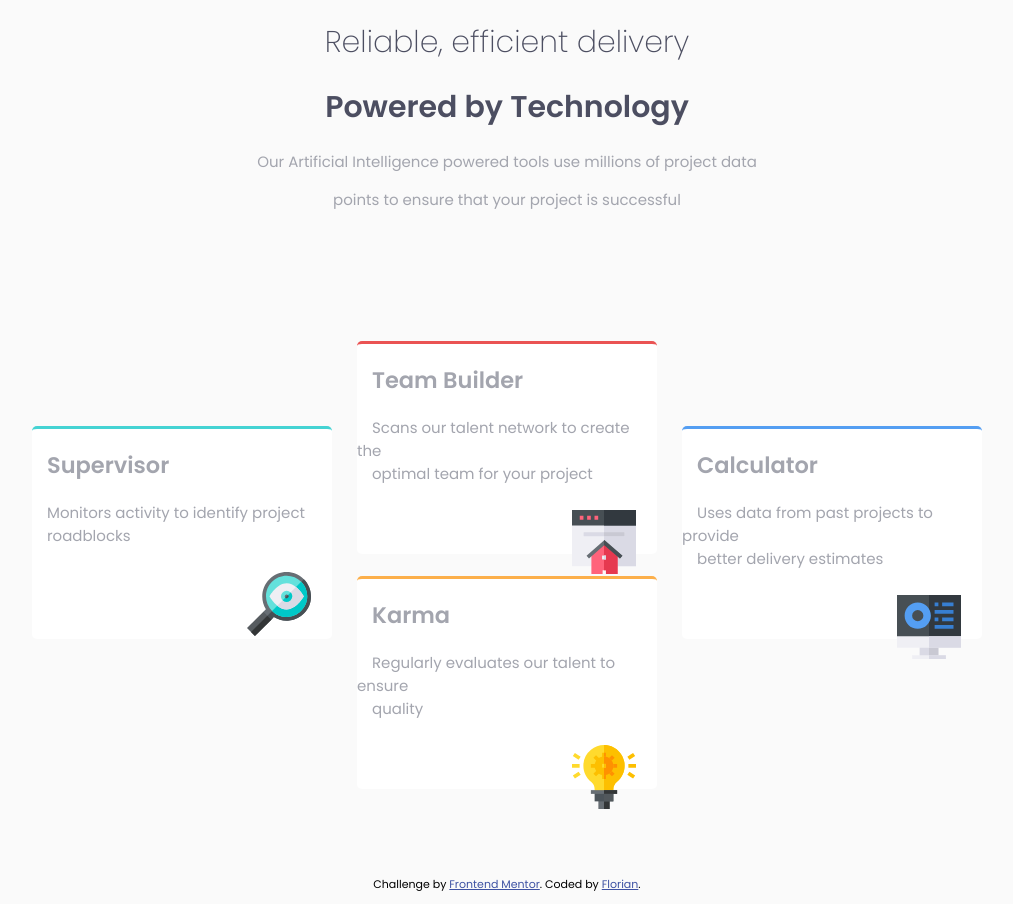
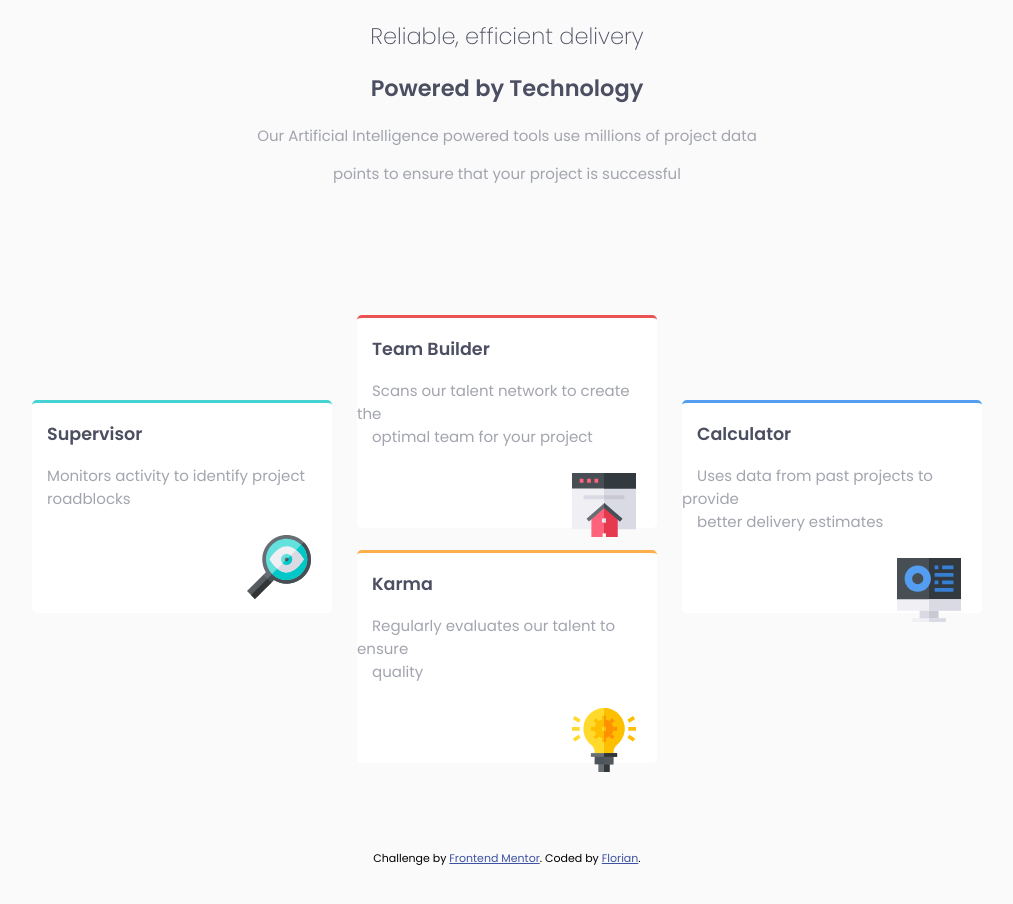
Before and after one commit to Rolfy229/Four-card-feature-section-Challenge, a plain HTML site: page index.html in a window 1280 px wide. Shown: the whole page, without its empty margins (133-1146 px from the left). After the commit the page ends 878 px from the top, so only its background shows below. Drawn offline with Linux system fonts and the light colour scheme.

Commit message:
Update index.html

```diff
--- a/index.html
+++ b/index.html
@@ -14,8 +14,8 @@
 
 <body>
   <header>
-    <h1 class="reliable">Reliable, efficient delivery</h1>
-    <h1 class="powered">Powered by Technology</h1>
+    <h2 class="reliable">Reliable, efficient delivery</h2>
+    <h2 class="powered">Powered by Technology</h2>
     <div class="description">
       <p>Our Artificial Intelligence powered tools use millions of project data</p>
       <p>points to ensure that your project is successful</p>
@@ -23,31 +23,31 @@
   </header>
   <main>
     <div class="supervisor">
-      <h2>Supervisor</h2>
+      <h3>Supervisor</h3>
       <span>Monitors activity to identify project<br /></span>
       <span>roadblocks <br /></span>
-      <div class="supervisorImg"><img src="images/icon-supervisor.svg" width="64" height="64"></div>
+      <div class="supervisorImg"><img src="images/icon-supervisor.svg" alt="Supervisor Icon"></div>
     </div>
 
     <div class="teamBuilder">
-      <h2>Team Builder</h2>
+      <h3>Team Builder</h3>
       <span>Scans our talent network to create the<br /></span>
       <span>optimal team for your project<br /></span>
-      <div class="teamBuilderImg"><img src="images/icon-team-builder.svg" width="64" height="64"></div>
+      <div class="teamBuilderImg"><img src="images/icon-team-builder.svg" alt="Team Builder Icon"></div>
     </div>
 
     <div class="karma">
-      <h2>Karma</h2>
+      <h3>Karma</h3>
       <span>Regularly evaluates our talent to ensure<br /></span>
       <span>quality<br /></span>
-      <div class="karmaImg"> <img src="images/icon-karma.svg" width="64" height="64"></div>
+      <div class="karmaImg"> <img src="images/icon-karma.svg" alt="karma Icon"></div>
     </div>
 
     <div class="calculator">
-      <h2>Calculator</h2>
+      <h3>Calculator</h3>
       <span>Uses data from past projects to provide<br /></span>
       <span>better delivery estimates<br /></span>
-      <div class="calculatorImg"><img src="images/icon-calculator.svg" width="64" height="64"></div>
+      <div class="calculatorImg"><img src="images/icon-calculator.svg" alt="calculator Icon"></div>
     </div>
   </main>
   <footer>
```
